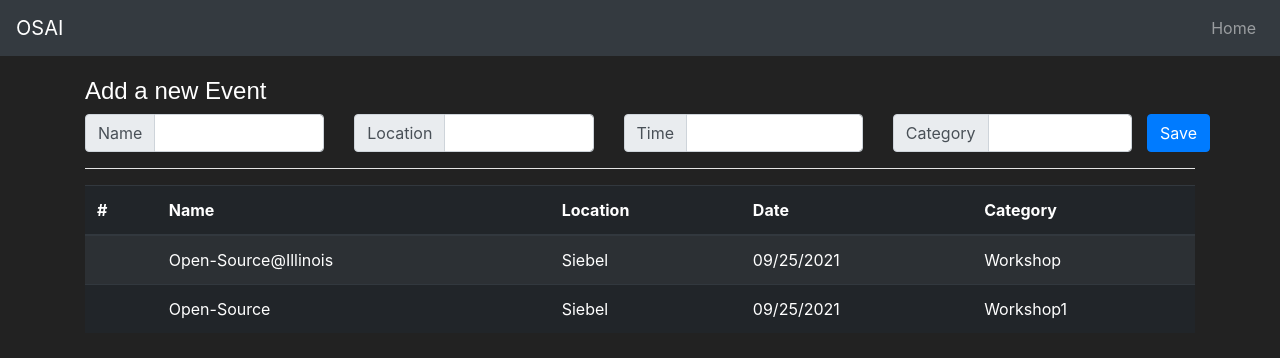
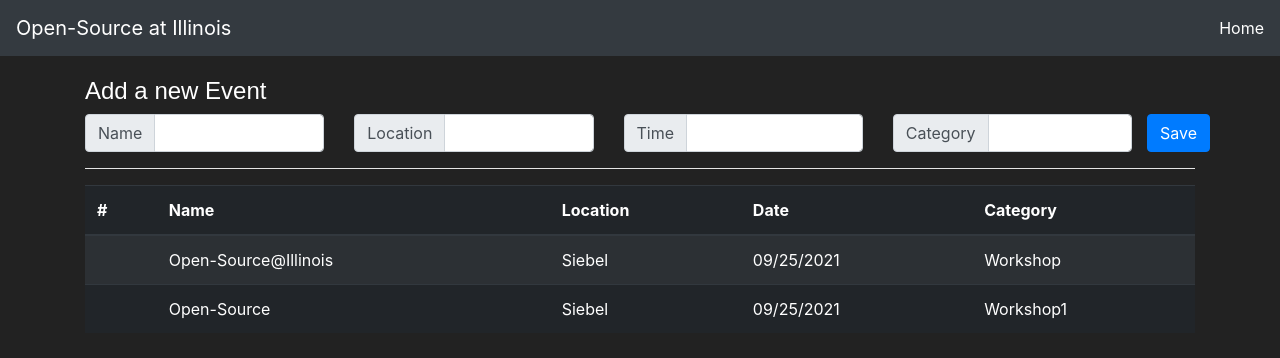
Before and after one commit to svijay77/rest-api-workshop-fa21, a React (Create React App) app in the folder web/: page / in a window 1280 px wide. Shown: the top 358 px of the page. Built offline with nearby package versions, Linux system fonts and the light colour scheme; no server answers.

Commit message:
Improve NavBar look

```diff
--- a/web/src/components/NavBar.js
+++ b/web/src/components/NavBar.js
@@ -6,12 +6,14 @@
     return (
         <Navbar collapseOnSelect expand="lg" bg="dark" variant="dark" fixed="top">
                 <Navbar.Brand>
-                    OSAI
+                    Open-Source at Illinois
                 </Navbar.Brand>
                 <Navbar.Toggle aria-controls="responsive-navbar-nav"/>
                 <Navbar.Collapse id="responsive-navbar-nav" className="justify-content-end">
                     <Nav className="justify-content-end">
-                        <Nav.Link href="#" as="span">Home</Nav.Link>
+                    <Navbar.Text>
+                        <a href="https://www.opensourceatillinois.com">Home</a>
+                    </Navbar.Text>
                     </Nav>
                 </Navbar.Collapse>
         </Navbar>
```
